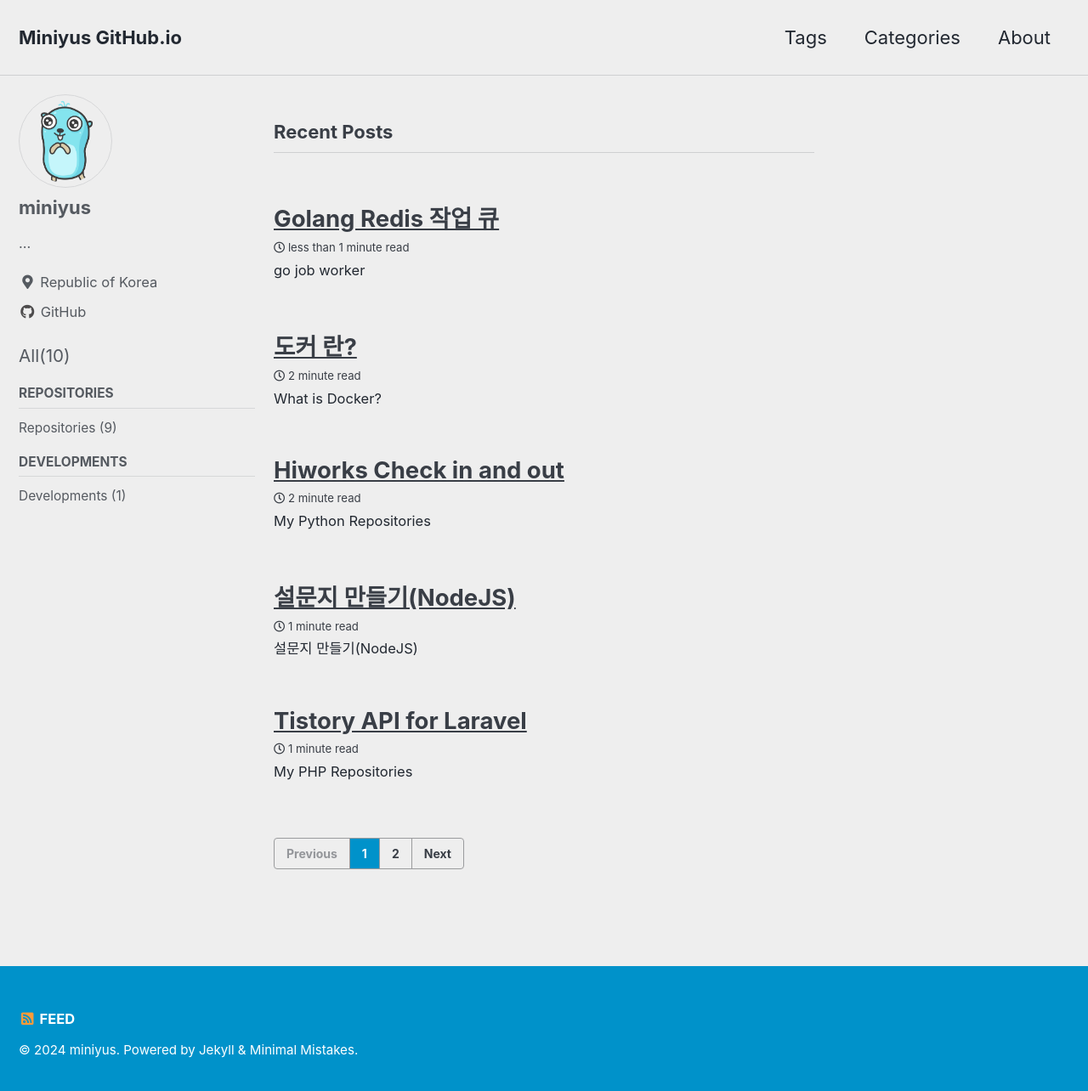
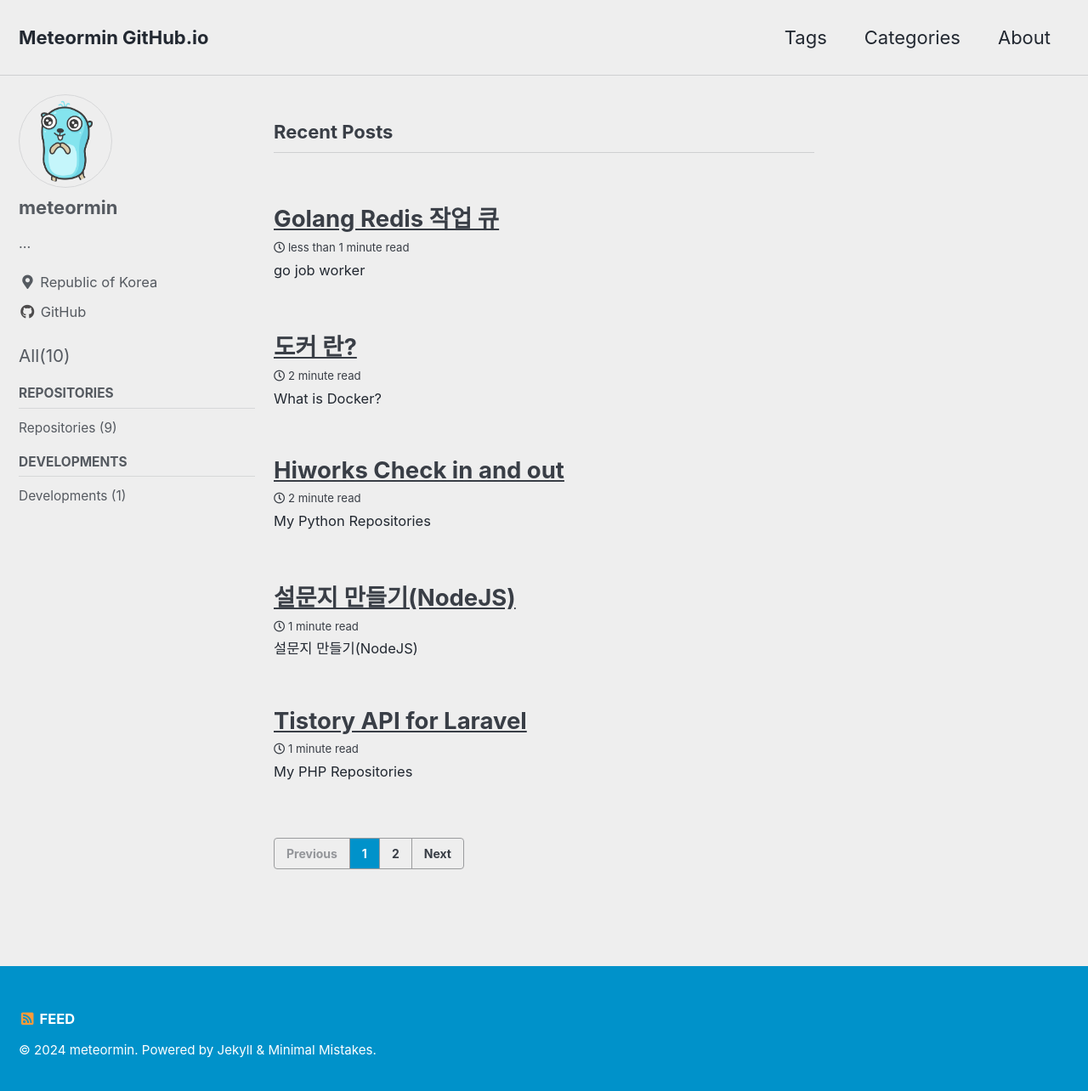
Before and after one commit to meteormin/meteormin.github.io, a Jekyll site: the page built from index.html, in a window 1280 px wide and 1291 px high. Shown: the top 1284 px of the window at 85% size. Built offline with Jekyll 4.4.1, drawn with Linux system fonts in a browser that asks for light colours; cached includes are drawn as plain includes; the list of posts is cut into pages by our own code.

Commit message:
Update _config.yml

```diff
--- a/_config.yml
+++ b/_config.yml
@@ -16,12 +16,12 @@ minimal_mistakes_skin    : "air" # "air", "aqua", "contrast", "dark", "dirt", "n
 
 # Site Settings
 locale                   : "ko-kr"
-title                    : "Miniyus GitHub.io"
+title                    : "Meteormin GitHub.io"
 title_separator          : "-"
 subtitle                 : # site tagline that appears below site title in masthead
-name                     : "miniyus"
+name                     : "meteormin"
 description              : "My GitHub Page"
-url                      : "https://miniyus.github.io" # the base hostname & protocol for your site e.g. "https://mmistakes.github.io"
+url                      : "https://meteormin.github.io" # the base hostname & protocol for your site e.g. "https://mmistakes.github.io"
 baseurl                  : "/" # the subpath of your site, e.g. "/blog"
 repository               : # GitHub username/repo-name e.g. "mmistakes/minimal-mistakes"
 teaser                   : # path of fallback teaser image, e.g. "/assets/images/500x300.png"
@@ -94,7 +94,7 @@ analytics:
 
 # Site Author
 author:
-  name             : "miniyus"
+  name             : "meteormin"
   avatar           : "/assets/images/31.png" # path of avatar image, e.g. "/assets/images/bio-photo.jpg"
   bio              : "..."
   location         : "Republic of Korea"
@@ -114,7 +114,7 @@ author:
       # url: "https://facebook.com/"
     - label: "GitHub"
       icon: "fab fa-fw fa-github"
-      url: "https://github.com/miniyus"
+      url: "https://github.com/meteormin"
     - label: "Instagram"
       icon: "fab fa-fw fa-instagram"
       # url: "https://instagram.com/"
```
